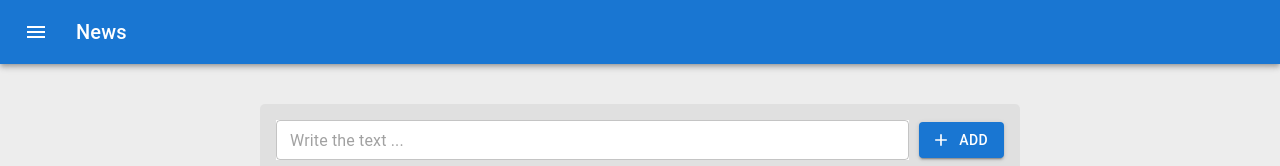
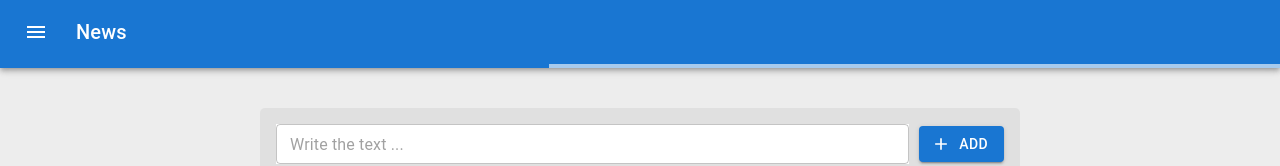
Before and after one commit to aivan3d66/toDoList-TS, a React (Create React App) app: page / in a window 1280 px wide. Shown: the top 166 px of the page. Built offline with nearby package versions, Linux system fonts and the light colour scheme; no server answers.

Commit message:
add LinearProgress import

```diff
--- a/src/App.tsx
+++ b/src/App.tsx
@@ -3,7 +3,7 @@ import './App.css';
 import TodoList from "./components/ToDoList";
 import {AddItemForm} from "./components/AddItemForm";
 import AppBar from '@mui/material/AppBar';
-import {Toolbar, IconButton, Typography, Container, Grid, Paper} from '@mui/material';
+import {Toolbar, IconButton, Typography, Container, Grid, Paper, LinearProgress} from '@mui/material';
 import MenuIcon from '@mui/icons-material/Menu';
 import {
   changeTodoListFilterAC,
@@ -78,6 +78,7 @@ export const App: React.FC<AppPropsTpe> = () => {
             News
           </Typography>
         </Toolbar>
+        <LinearProgress/>
       </AppBar>
 
       <Container fixed maxWidth="xl">
```
